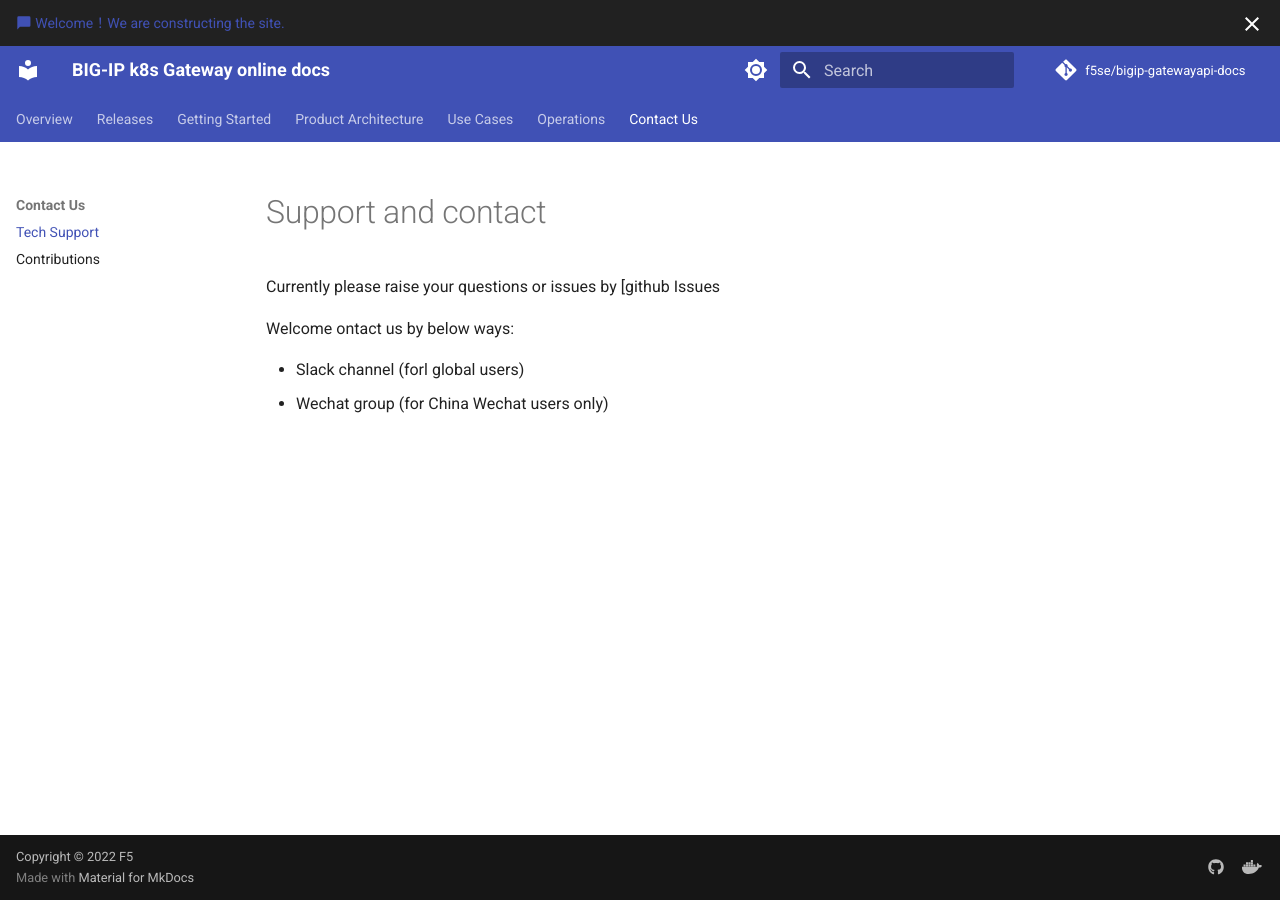
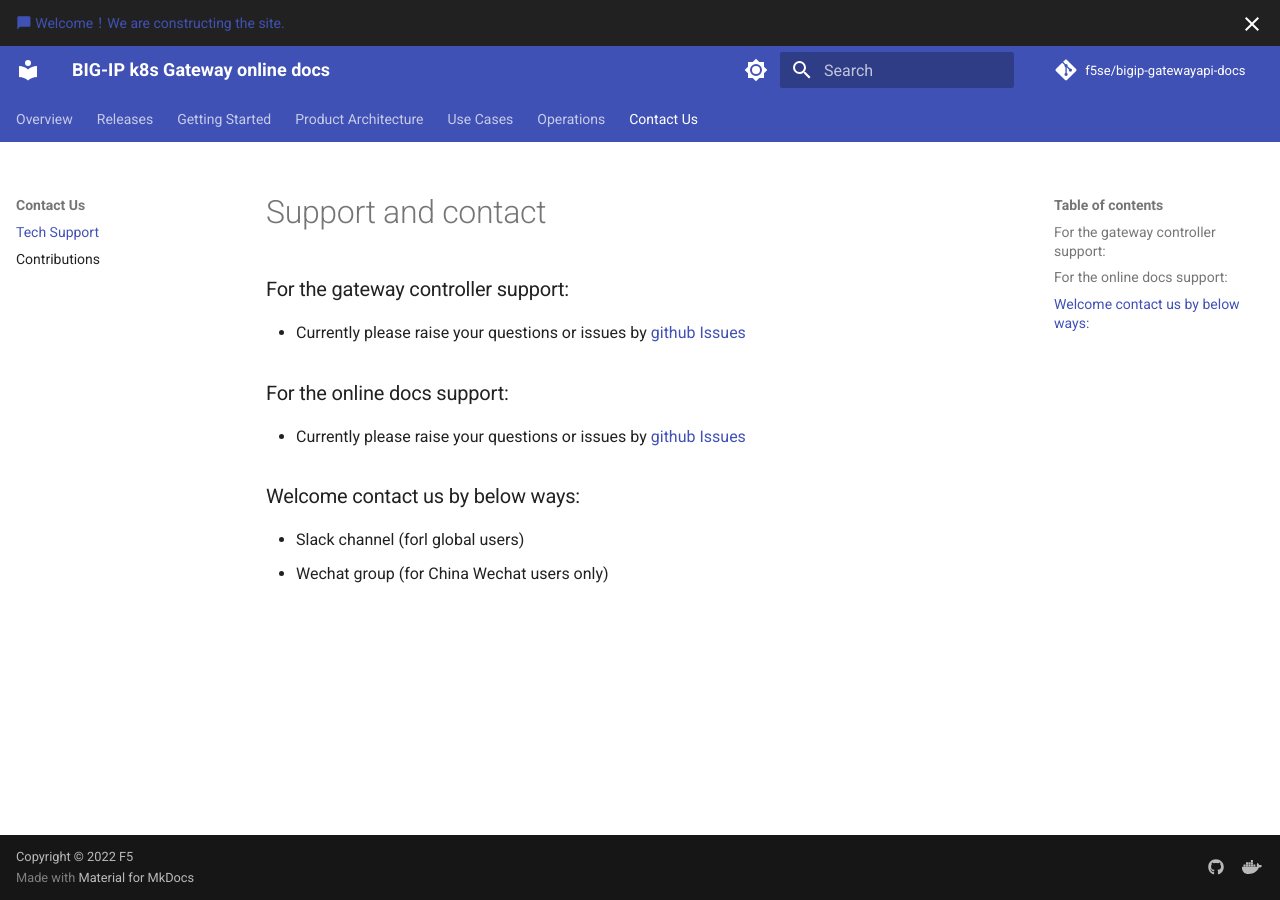
Before and after one commit to f5se/bigip-gatewayapi-docs, an MkDocs documentation site: the page built from docs/Support-and-contact/index.md, in a window 1280 px wide. Built offline with MkDocs 1.6.1 and Material for MkDocs 9.7.7, drawn with Linux system fonts in a browser that asks for light colours; comment, search, counter and statistics services are not loaded.

Commit message:
change contact page

```diff
--- a/docs/Support-and-contact/index.md
+++ b/docs/Support-and-contact/index.md
@@ -2,9 +2,19 @@
 
 
 
-Currently please raise your questions or issues by [github Issues
+### For the gateway controller support:
 
-Welcome ontact us by below ways:
+* Currently please raise your questions or issues by [github Issues](https://github.com/F5Networks/bigip-kubernetes-gateway/issues)
+
+
+
+### For the online docs support:
+
+* Currently please raise your questions or issues by [github Issues](https://github.com/f5se/bigip-gatewayapi-docs/issues)
+
+
+
+### Welcome contact us by below ways:
 
 * Slack channel (forl global users)
 * Wechat group (for China Wechat users only)
```
